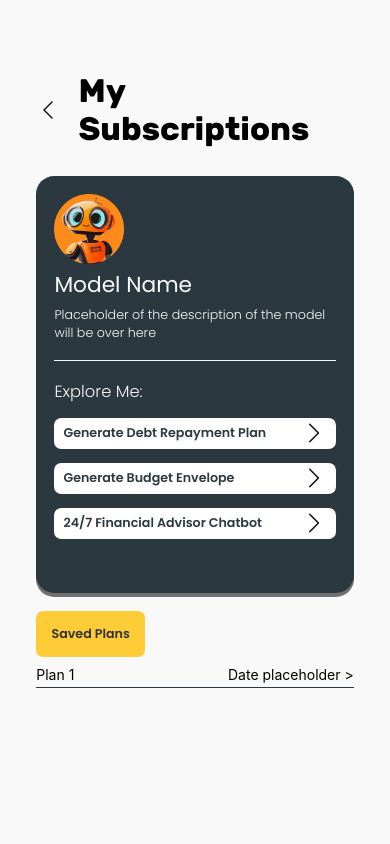
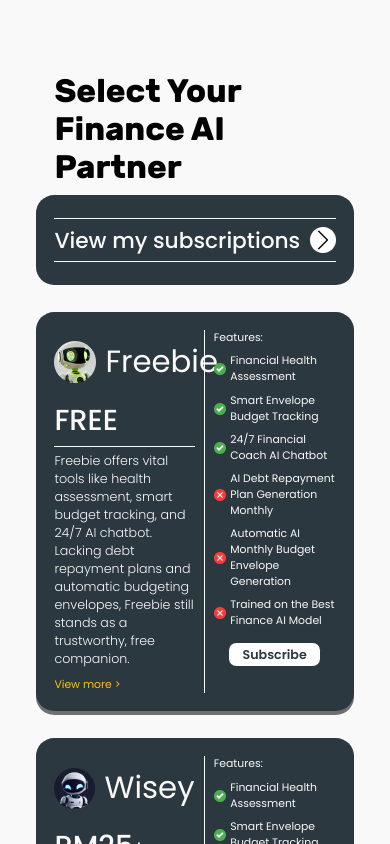
Before and after one commit to yangding14/VeeHek, a React Native app in the folder frontend/: screen / in a window 390 px wide. Built offline with nearby package versions, Linux system fonts and the light colour scheme.

Commit message:
changed one part from % to sh,sw

```diff
--- a/frontend/App.js
+++ b/frontend/App.js
@@ -41,8 +41,8 @@ export default function App() {
     // </View>
     // <AppNav />
     <View style={styles.container}>
-      {/* <AISelection/> */}
-      <SubscriptionModel />
+      <AISelection/>
+      {/* <SubscriptionModel /> */}
 
     </View>
 
--- a/frontend/components/AISelectionFooter.js
+++ b/frontend/components/AISelectionFooter.js
@@ -27,8 +27,8 @@ const footerStyle = StyleSheet.create({
     },
 
     logoStyle: {
-        width: 80,
-        height: 80,
+        width: sw(80),
+        height: sh(80),
     }
 })
 
```
Also changed, not shown: frontend/components/DebtRepaymentBox.js (added, +11 -0 lines), frontend/screens/DebtRepaymentPage.js (added, +14 -0 lines).
